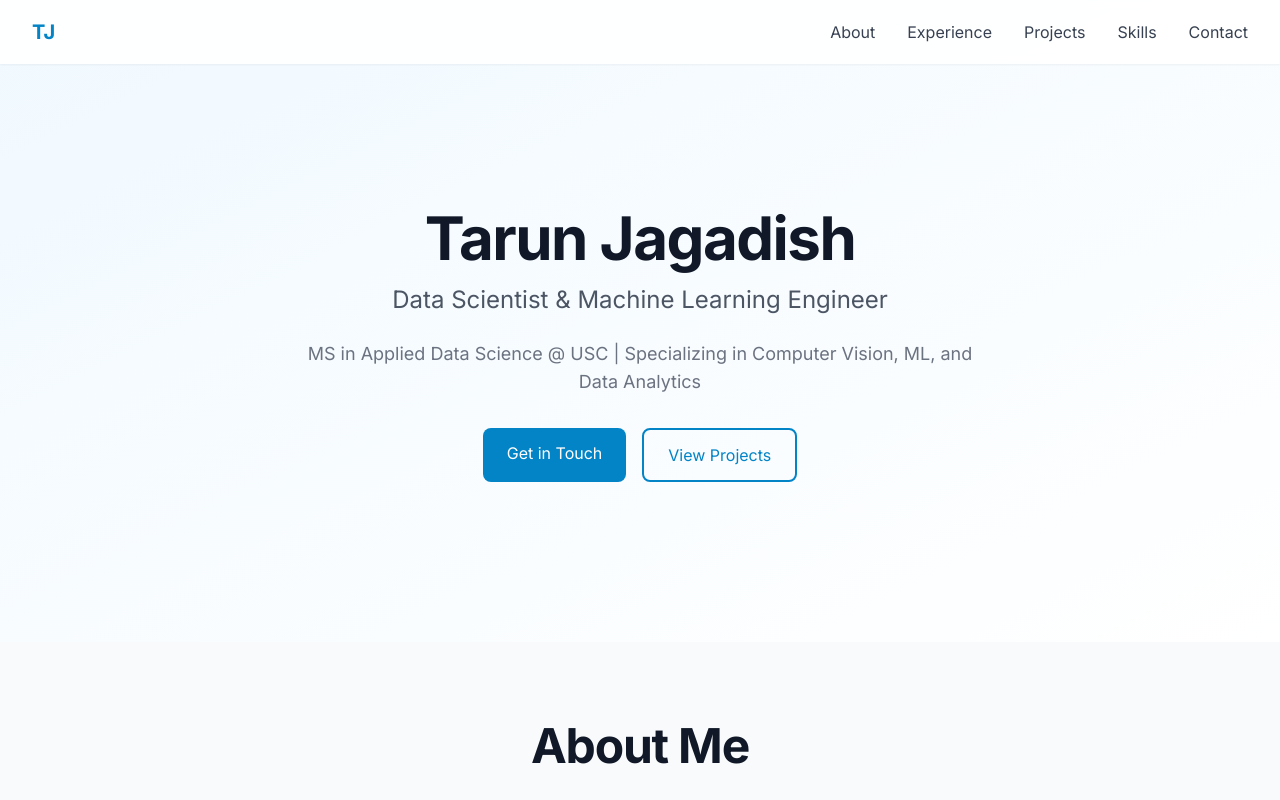
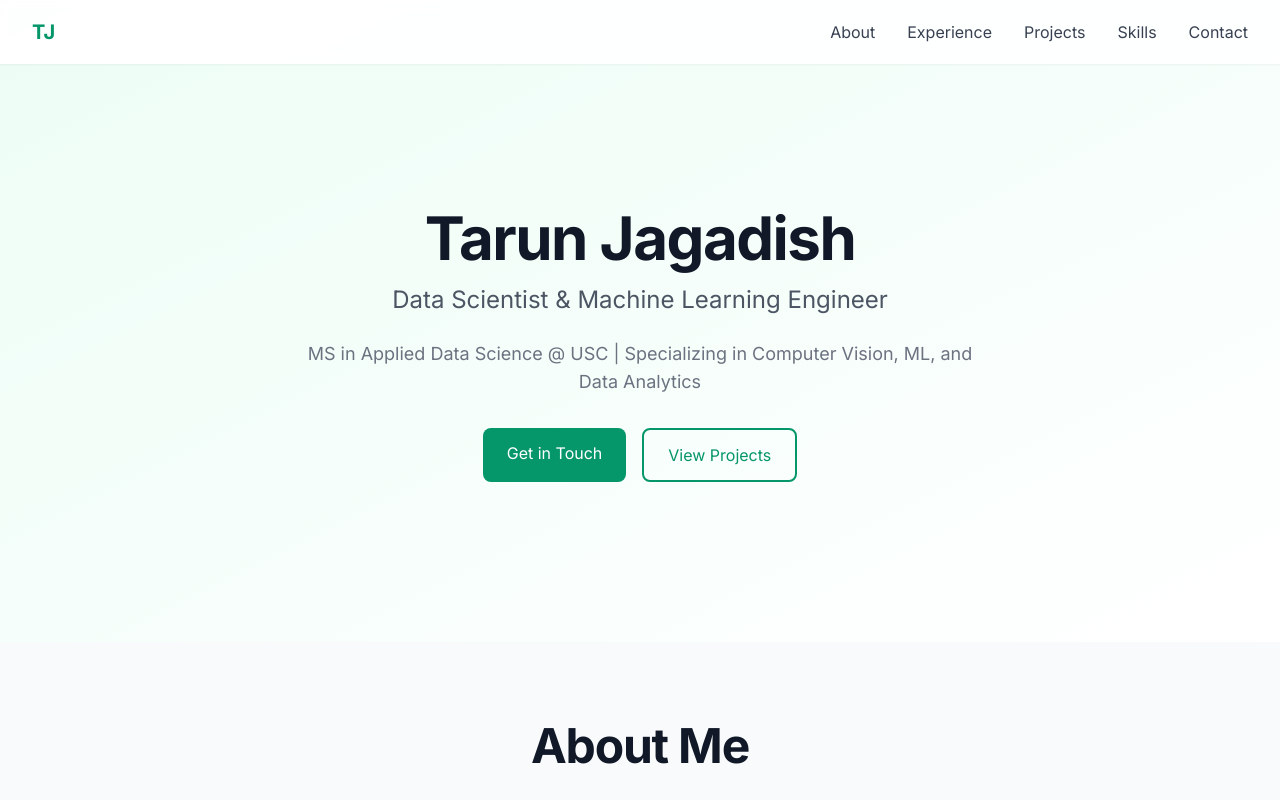
Before and after one commit to tarunjag28/portfolio-website, a Next.js app: page / in a window 1280 px wide. Shown: the top 800 px of the page. Built offline with nearby package versions, Linux system fonts and the light colour scheme.

Commit message:
Update primary color palette in Tailwind config

```diff
--- a/tailwind.config.js
+++ b/tailwind.config.js
@@ -10,17 +10,18 @@ module.exports = {
     extend: {
       colors: {
         primary: {
-          50: '#f0f9ff',
-          100: '#e0f2fe',
-          200: '#bae6fd',
-          300: '#7dd3fc',
-          400: '#38bdf8',
-          500: '#0ea5e9',
-          600: '#0284c7',
-          700: '#0369a1',
-          800: '#075985',
-          900: '#0c4a6e',
-        },
+  50:  '#ecfdf5',
+  100: '#d1fae5',
+  200: '#a7f3d0',
+  300: '#6ee7b7',
+  400: '#34d399',
+  500: '#10b981',
+  600: '#059669',
+  700: '#047857',
+  800: '#065f46',
+  900: '#064e3b',
+},
+
 
         /* Semantic colors */
         surface: {
```
